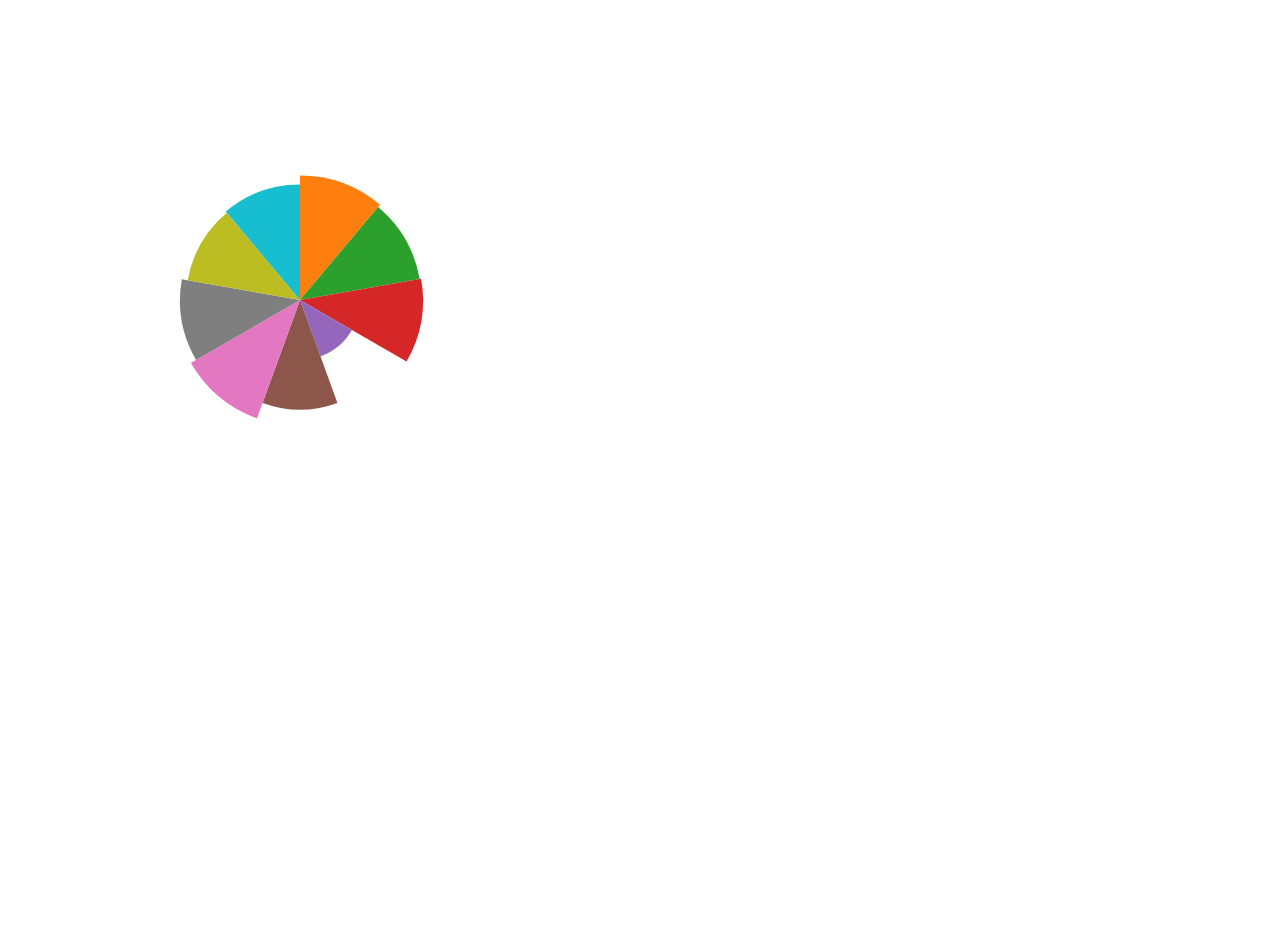
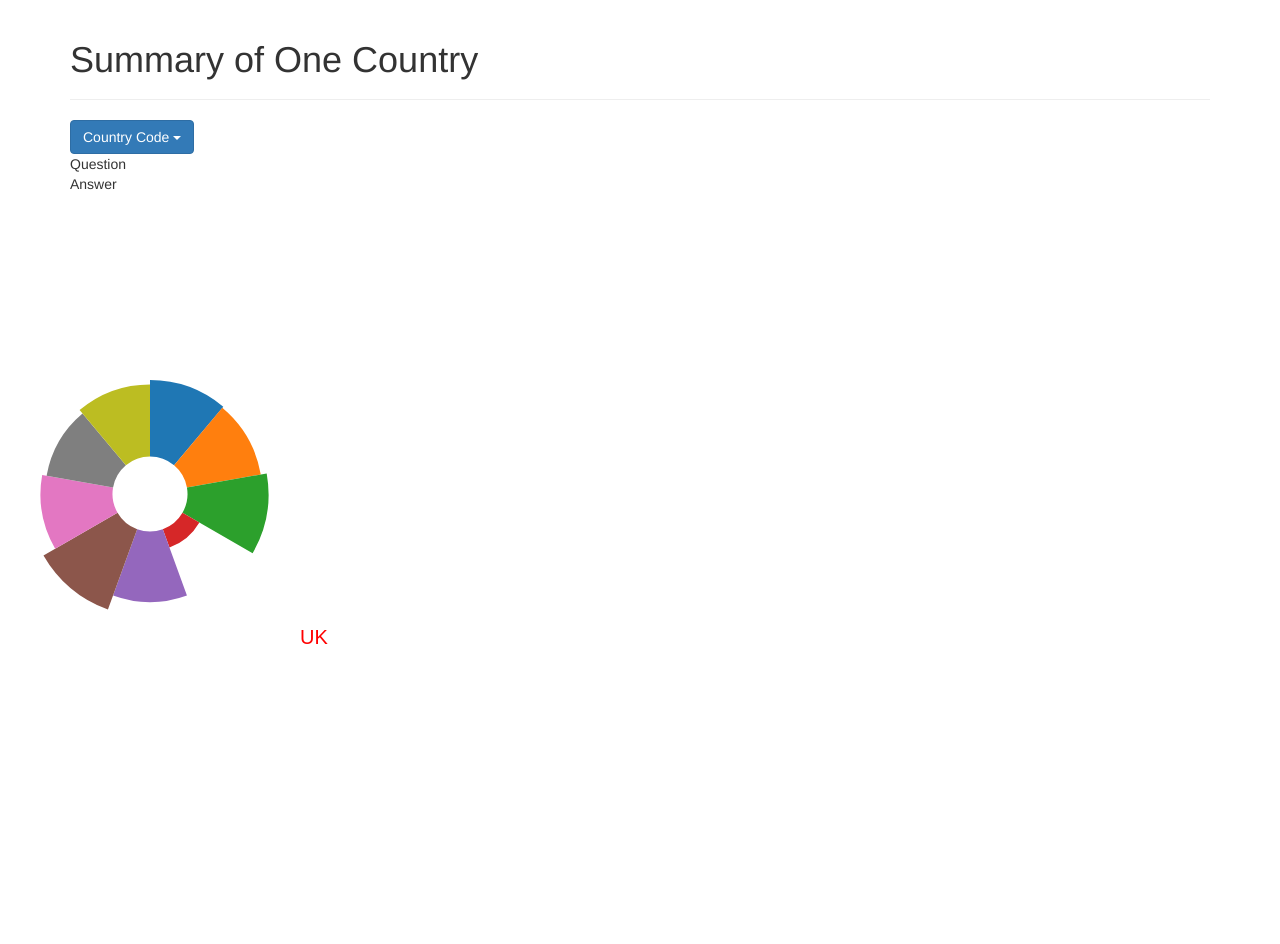
Before and after one commit to vince91/igr204-visualisation, a plain HTML site: page design1.html in a window 1280 px wide. Before the commit the page ends 800 px from the top, so only its background shows below. Drawn offline with Linux system fonts and the light colour scheme.

Commit message:
Add the dropdown menu to switch countries and mouseon function to display details

```diff
--- a/design1.html
+++ b/design1.html
@@ -8,6 +8,22 @@
 	<script type="text/javascript" src="js/d3.js"></script>
 </head>
 <body>
+    <div class="container">
+      <div class="page-header">
+        <h1>Summary of One Country</h1>
+    </div>
+	<div class="dropdown" id="dropdown">
+	  <button class="btn btn-primary dropdown-toggle" type="button" data-toggle="dropdown">Country Code
+	  <span class="caret"></span></button>
+	  <ul class="dropdown-menu" id="countrylist">
+	    <li><a href="#">HTML</a></li>
+	    <li><a href="#">CSS</a></li>
+	    <li><a href="#">JavaScript</a></li>
+	  </ul>
+	</div>
+	<div id="question">Question</div><div id="answer">Answer</div>
+	<svg></svg>
 	<script type="text/javascript" src="js/design1.js"></script>
+
 </body>
 </html>
--- a/js/design1.js
+++ b/js/design1.js
@@ -2,7 +2,8 @@ var width = 600;
 var height = 600;
 // var dataset = [ 1,1,1,1,1];
 var data = [];
-
+var allData = [];
+var countries = [];
 var svg = d3.select("body").append("svg")
 			.attr("width",width)
 			.attr("height",height)
@@ -12,7 +13,8 @@ var pi = Math.PI;
 var outerRadius = width/2;
 var outerRadiusTwo = width/4;
 var innerRadius = width/4;
-var innerRadiusTwo = 0;
+var innerRadiusTwo = width/16;
+var selectedCountry = "UK";
 
 var dsv = d3.dsv(";", "text/plain");
 dsv("data/all_questions.csv")
@@ -31,20 +33,50 @@ dsv("data/all_questions.csv")
 			console.log("First row: ", rows[0]);
 			console.log("Last row: ", rows[rows.length-1]);
 		}
-		data = d3.nest()
+		allData = d3.nest()
   			.key(function(d) { return d.countryCode; })
-  			.entries(rows)[0].values;
-  		console.log(data.length);
+  			.entries(rows);
+  		// countries = allData.keys();
+  		// console.log(allData);
+
+
+		loadCountry();
 		draw();
 
 	})
+function loadCountry(){
+	var countryList = $('#dropdown .dropdown-menu');
+	countryList.html('');
+	$(allData).each(function(index, element){
+    	var item = ('<li><a href="#">'+element.key+'</a></li>');
+    	countryList.append(item);
+	});
+	$('#dropdown').on('click', 'a', function(e){
+	    var setText = $(e.currentTarget).text(),
+	        newHtml = setText + '&nbsp;<span class="caret"></span>';
+	    $('#dropdown > button').html(newHtml);
+	});
+	$('#countrylist li a').on('click', function(){
+	    selectedCountry = $(this).text();
+	    draw();
+	});
+}
 
+function updateCountry(){
+
+}
 function draw(){
+	svg.html('');
+	for (var i = allData.length - 1; i >= 0; i--) {
+		if(allData[i].key == selectedCountry){
+			data = allData[i].values;
+		}
+	};
 	var arc = d3.svg.arc()
 				.innerRadius(innerRadiusTwo)
 				.outerRadius(function(d,i){
-					console.log("hi");
 					return d.mean/10*outerRadiusTwo;
+					// return d.mean/10*(outerRadiusTwo-innerRadiusTwo)+innerRadiusTwo;
 				})
 				.startAngle(function(d,i){return i*2*pi/data.length})
 				.endAngle(function(d,i){return (i+1)*2*pi/data.length});
@@ -55,25 +87,33 @@ function draw(){
 	        .data(data)
 	        .enter()
 	        .append("g")
-	        .attr("transform","translate("+outerRadius+","+outerRadius+")");
-
+	        .attr("transform","translate("+outerRadius/2+","+outerRadius/2+")");
+	// to display the name of the country in the center
+	svg.append("text").attr('x', width/2).attr('y', height/2)
+		.attr("font-family","sans-serif")
+		.attr('font-size', '20px')
+		.attr('fill', 'red')
+		.text(selectedCountry);
 	arcs.append("path")
 	        .attr("fill",function(d,i){
 	            return color(i);
 	        })
 	        .attr("d",arc)
-	        // .on("mouseover",function(d,i){
-	        //     d3.select(this)
-	        //             .transition()
-	        //             .duration(2000)
-	        //             .delay(100)
-	        //             .ease("bounce")
-	        //             .attr("transform",function(d){
-	        //                 // alert(arc.centroid(d));
-	        //                 return "translate(" + arc.centroid(d) + ")";
-	        //             });
-	        //     //document.write(this);//this指的是当前选择的对象，既是mouseover选择的rect对象
-	        // })
+	        .on("mouseover",function(d,i){
+	        	$("#question").text(d.questionCode);
+	        	$("#answer").text(d.mean);
+	        	console.log(d.questionCode);
+	            // d3.select(this)
+	            //         .transition()
+	            //         .duration(2000)
+	            //         .delay(100)
+	            //         .ease("bounce")
+	            //         .attr("transform",function(d){
+	            //             // alert(arc.centroid(d));
+	            //             return "translate(" + arc.centroid(d) + ")";
+	            //         });
+	            //document.write(this);//this指的是当前选择的对象，既是mouseover选择的rect对象
+	        });
 	        // .on("mouseout",function(d,i){
 	        //     d3.select(this)
 	        //             .transition()
@@ -84,12 +124,12 @@ function draw(){
 	        //                 return "translate(" + [0,0] + ")";//centroid返回的是弧形的重心与弧心的相对位置
 	        //             });
 	        // })
-	        .transition()
-	        .duration(2000)
-	        .ease("linear")
-	        .attr("fill",function(d,i){
-	            return color(i+1);
-	        });
+	        // .transition()
+	        // .duration(2000)
+	        // .ease("linear")
+	        // .attr("fill",function(d,i){
+	        //     return color(i+1);
+	        // });
 
 	// arcs.append("text")
 	//         .attr("transform",function(d){
```
